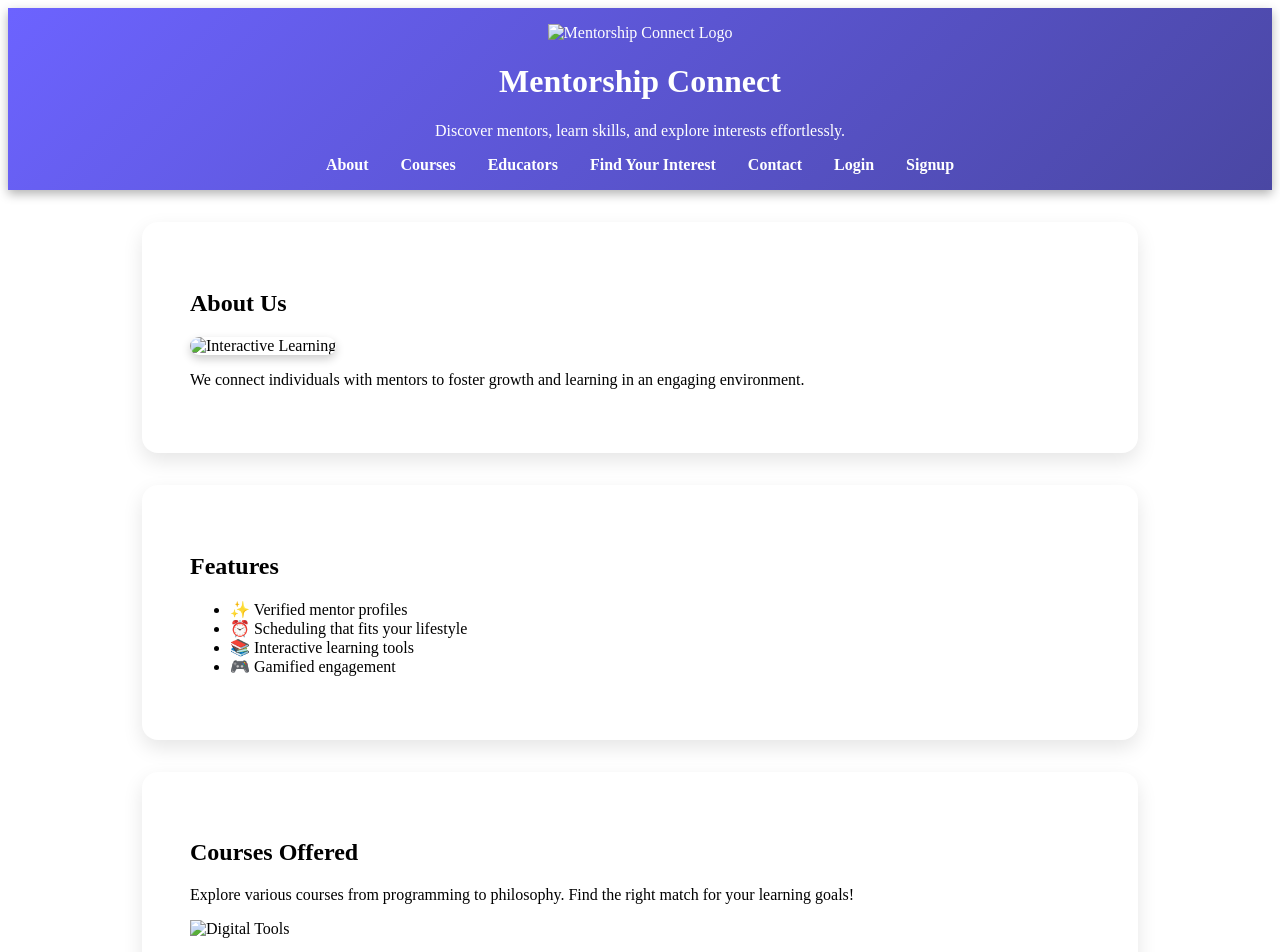
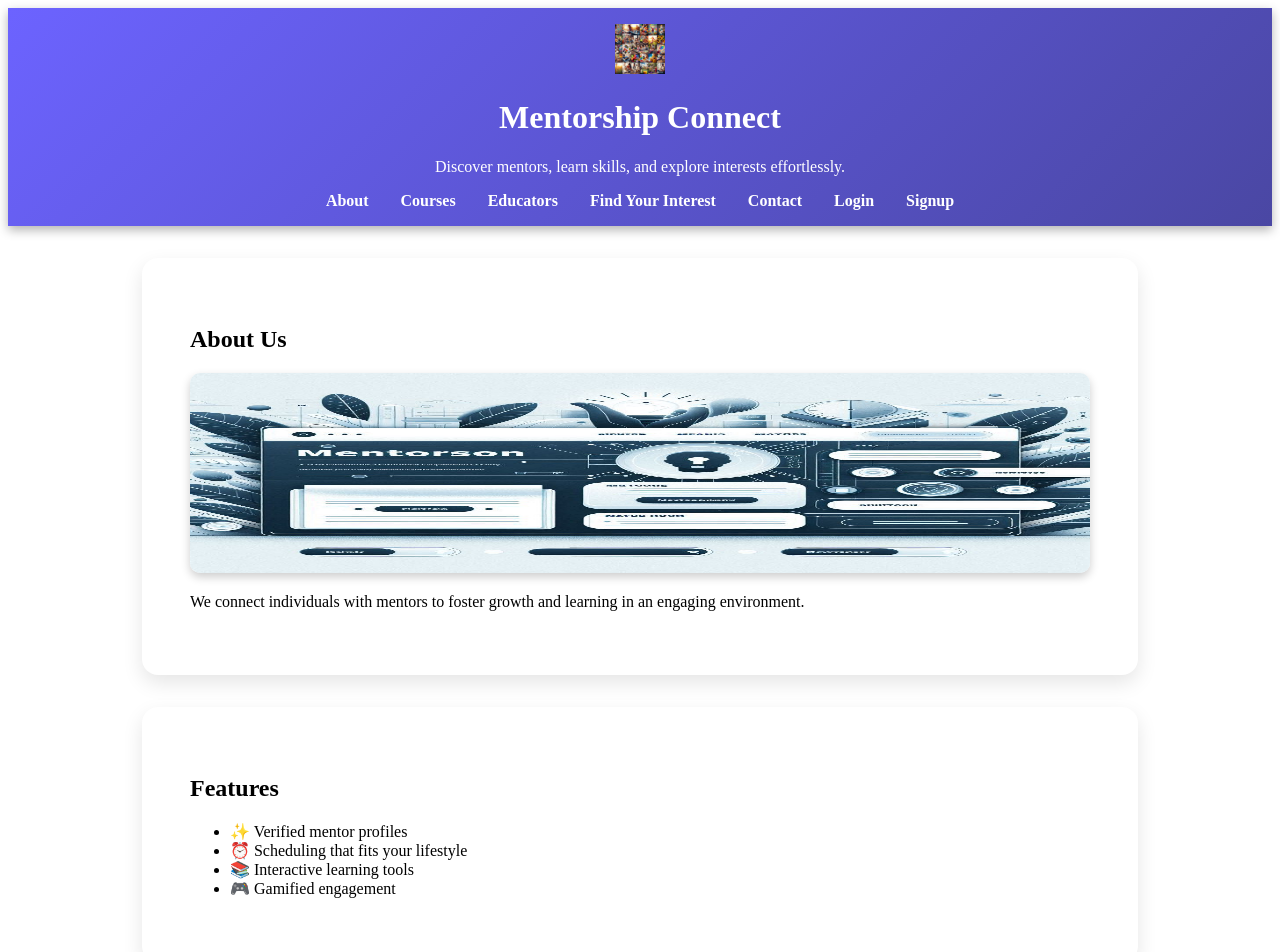
Before and after one commit to ItsMeAnanyaSrivastava/hack-Project, a plain HTML site: page index.html in a window 1280 px wide. Shown: the top 952 px of the page. Drawn offline with Linux system fonts and the light colour scheme.

Commit message:
Add files via upload

```diff
--- a/index.html
+++ b/index.html
@@ -9,7 +9,7 @@
 <body>
     <header>
         <div class="logo">
-            <img src="images/collaborative-learning.jpg.png" alt="Mentorship Connect Logo" height="50" width="50">
+            <img src="collaborative-learning.jpg.png" alt="Mentorship Connect Logo" height="50" width="50">
         </div>
         <h1>Mentorship Connect</h1>
         <p>Discover mentors, learn skills, and explore interests effortlessly.</p>
@@ -36,7 +36,7 @@
     <section id="about">
         <h2>About Us</h2>
         <div class="image-container">
-            <img src="images/interactive-learning.jpg.png" alt="Interactive Learning" height="200" width="200">
+            <img src="interactive-learning.jpg.png" alt="Interactive Learning" height="200" width="200">
         </div>
         <p>We connect individuals with mentors to foster growth and learning in an engaging environment.</p>
     </section>
@@ -54,7 +54,7 @@
     <section id="courses">
         <h2>Courses Offered</h2>
         <p>Explore various courses from programming to philosophy. Find the right match for your learning goals!</p>
-        <img src="images/ai-ml.jpg.png" alt="Digital Tools" height="200" width="200">
+        <img src="ai-ml.jpg.png" alt="Digital Tools" height="200" width="200">
         <div class="course-list">
             <div class="course-item">
                 <h3>AI & ML</h3>
@@ -73,7 +73,7 @@
     <section id="educators">
         <h2>Our Educators</h2>
         <p>Meet our trusted and skilled mentors across diverse fields.</p>
-        <img src="images/team-collaboration.jpg.png" alt="Team Collaboration" height="200" width="200">
+        <img src="team-collaboration.jpg.png" alt="Team Collaboration" height="200" width="200">
         <div class="educator-list">
             <div class="educator-item">
                 <h3>John Doe</h3>
@@ -92,7 +92,7 @@
     <section id="interests">
         <h2>Find Your Interest</h2>
         <p>Discover your passion through our guided tools and personalized recommendations.</p>
-        <img src="images/interactive-learning.jpg.png" alt="Discovering Interests" height="200" width="200">
+        <img src="interactive-learning.jpg.png" alt="Discovering Interests" height="200" width="200">
         <div class="interest-list">
             <div class="interest-item">
                 <h3>Programming</h3>
```
